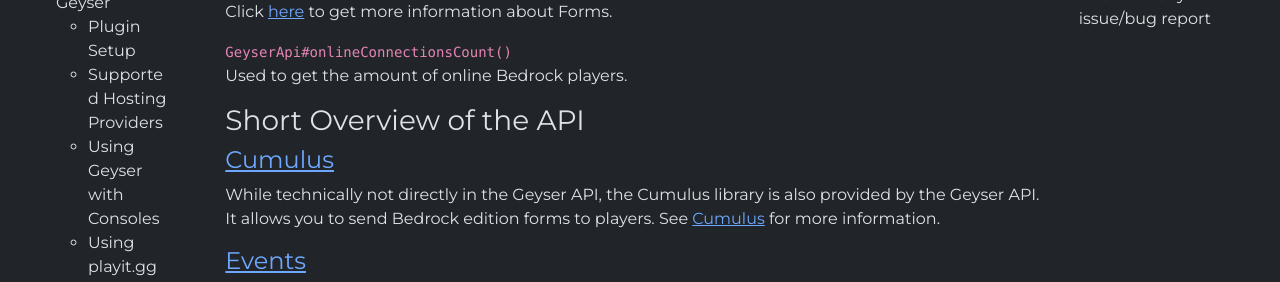
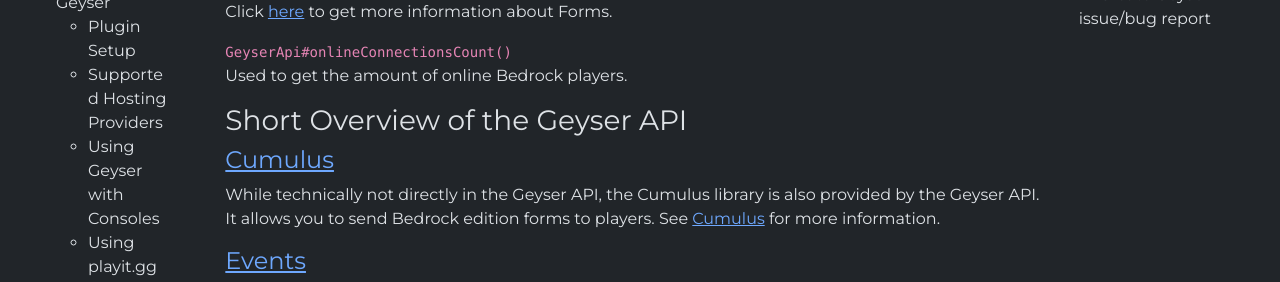
Before and after one commit to GeyserMC/GeyserWiki, a Jekyll site: the page built from _docs/geyser/geyser-api.md, in a window 1280 px wide and 900 px high, scrolled down 1214 px. Shown: the part 157-439 px from the top of the window. Built offline with Jekyll 4.4.1, drawn with Linux system fonts in a browser that asks for light colours.

Commit message:
specify that this is the Geyser API

```diff
--- a/_docs/geyser/geyser-api.md
+++ b/_docs/geyser/geyser-api.md
@@ -60,7 +60,7 @@
 `GeyserApi#onlineConnectionsCount()`<br>
 Used to get the amount of online Bedrock players.
 
-### Short Overview of the API
+### Short Overview of the Geyser API
 
 #### [Cumulus](https://github.com/GeyserMC/Cumulus/tree/master/src/main/java/org/geysermc/cumulus)
 While technically not directly in the Geyser API, the Cumulus library is also provided by the Geyser API.
```
